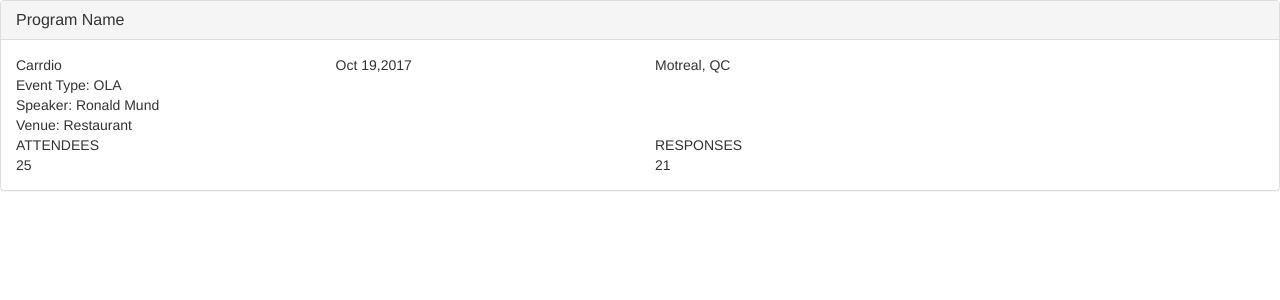
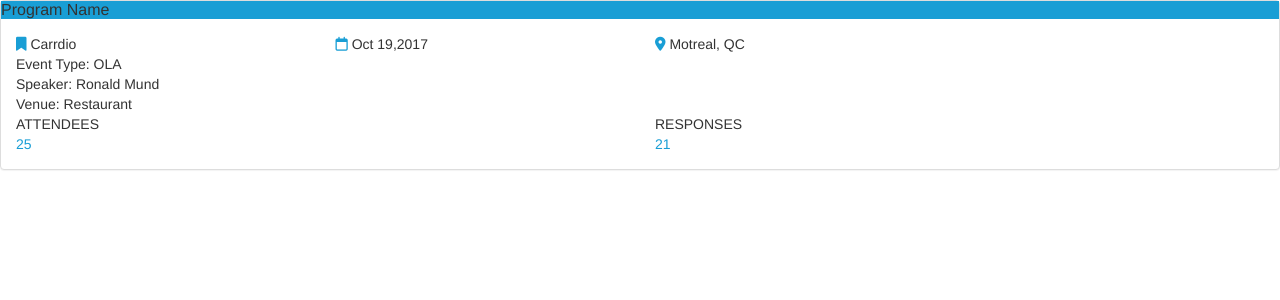
Before and after one commit to MengqiqiJo/smallProject, a PHP site: page /vuejs-googleMap/mapPage.html in a window 1280 px wide. Shown: the top 300 px of the page. Run offline with PHP 8.4, Linux system fonts and the light colour scheme; some libraries are stand-ins or nearby versions.

Commit message:
change font color

```diff
--- a/plugin.css
+++ b/plugin.css
@@ -279,6 +279,9 @@
 .color-19283d {
   color: #19283d;
 }
+.color-199ed5 {
+  color: #199ed5;
+}
 .color-282828 {
   color: #282828;
 }
--- a/vuejs-googleMap/mapPage.html
+++ b/vuejs-googleMap/mapPage.html
@@ -4,6 +4,7 @@
     <link rel="stylesheet" href="https://maxcdn.bootstrapcdn.com/bootstrap/3.3.7/css/bootstrap.min.css">
     <script src="https://ajax.googleapis.com/ajax/libs/jquery/3.2.1/jquery.min.js"></script>
     <link rel='stylesheet' href='../plugin.css'>
+    <script src="https://use.fontawesome.com/e525368239.js"></script>
     <style>
       /* Always set the map height explicitly to define the size of the div
        * element that contains the map. */
@@ -22,23 +23,26 @@
     <div id="map"></div>
 
     <div class="panel panel-default">
-      <div class="panel-heading bg-20323f">
+      <div class="bg-199ed5">
         <h3 class="panel-title">Program Name</h3>
       </div>
       <div class="panel-body">
         <div class="row">
           <div class="col-md-3">
             <div>
+              <i class="fa fa-bookmark color-199ed5" aria-hidden="true"></i>
               <span>Carrdio</span>
             </div>
           </div>
           <div class="col-md-3">
             <div>
+              <i class="fa fa-calendar-o color-199ed5" aria-hidden="true"></i>
               <span>Oct 19,2017</span>
             </div>
           </div>
           <div class="col-md-3">
             <div>
+              <i class="fa fa-map-marker color-199ed5" aria-hidden="true"></i>
               <span>Motreal, QC</span>
             </div>
           </div>
@@ -58,7 +62,7 @@
               <span>ATTENDEES</span>
             </div>
             <div>
-              <span>25</span>
+              <span class="color-199ed5">25</span>
             </div>
           </div>
           <div class="col-md-6">
@@ -66,7 +70,7 @@
               <span>RESPONSES</span>
             </div>
             <div>
-              <span>21</span>
+              <span class="color-199ed5">21</span>
             </div>
           </div>
         </div>
```
